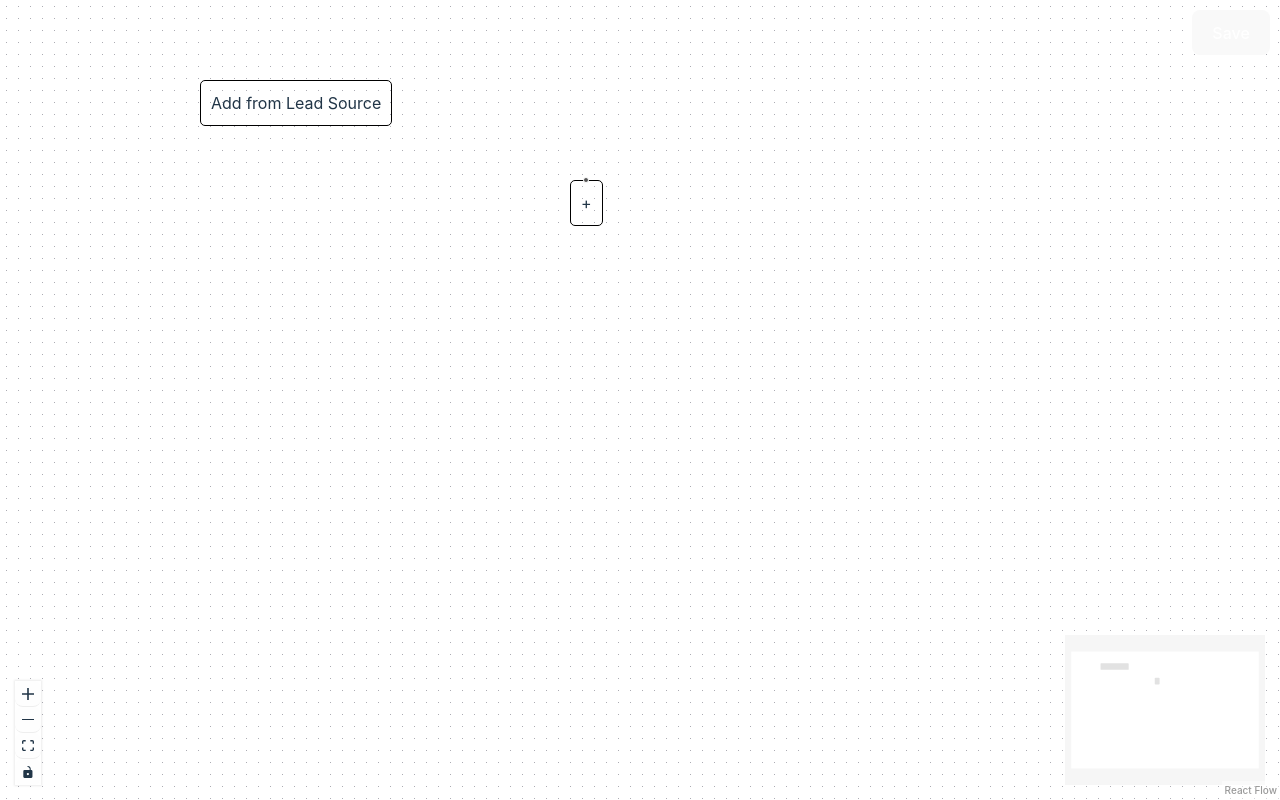
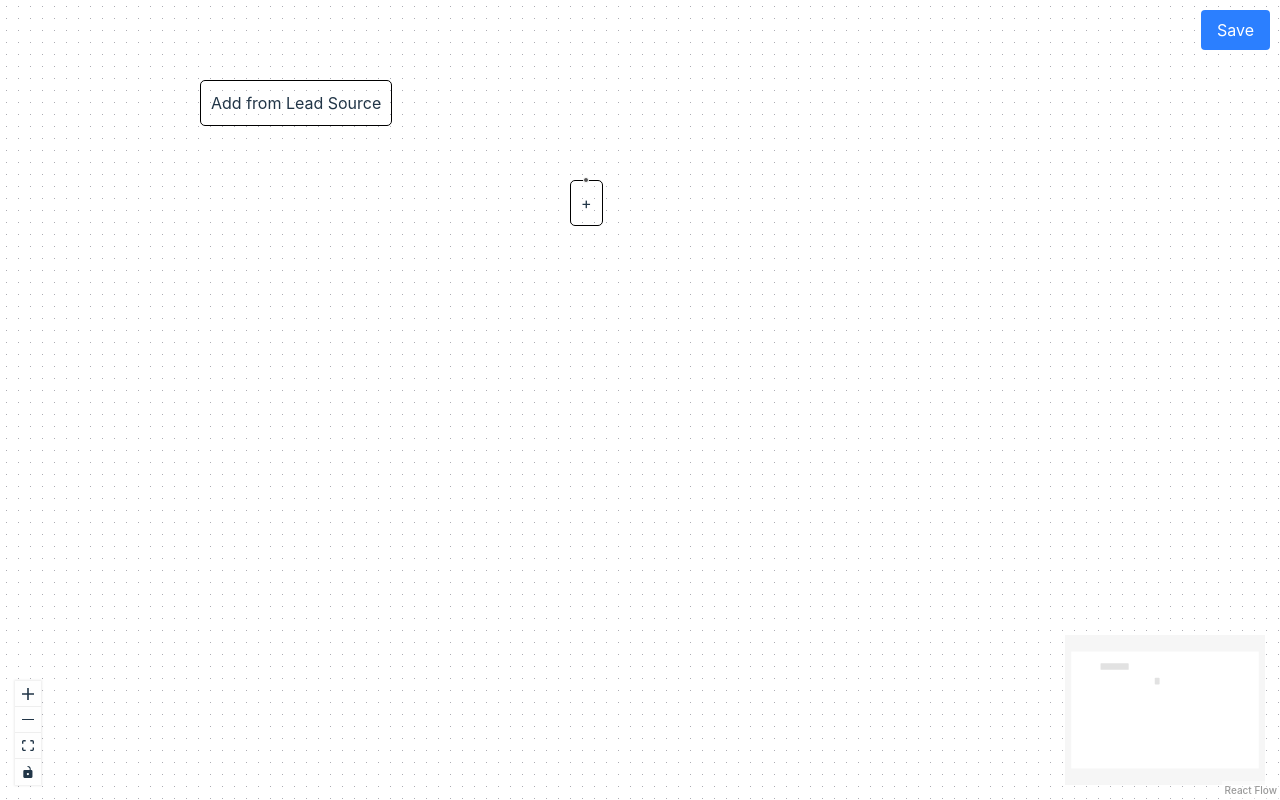
Before and after one commit to Rhythm1821/ProMailer, a React (Vite) app in the folder frontend/: page / in a window 1280 px wide. Built offline with nearby package versions, Linux system fonts and the light colour scheme; no server answers.

Commit message:
removed btn style from index.css and tailwind css props applied

```diff
--- a/frontend/src/App.jsx
+++ b/frontend/src/App.jsx
@@ -32,27 +32,25 @@ export default function App() {
 
   const onConnect = (params) => {
     setEdges((eds) => addEdge(params, eds));
-  }
+  };
 
   useFetchWorkflows(setNodes, setEdges);
-
 
   const onNodeClick = (e, node) => {
     if (node.type === 'leadSource') {
       const leadNodePresent = nodes && Array.isArray(nodes) && nodes.some((n) => n.type === 'leadNode');
       if (leadNodePresent) {
-        return
+        return;
       }
       setModalInfo({ isOpen: true, nodeId: node.id, nodeType: 'leadSource' });
     } else if (node.type === 'addNode') {
       setModalInfo({ isOpen: true, nodeId: node.id, nodeType: 'addNode' });
     }
-  }
+  };
 
   const addNewNode = (selectedData, nodeType, delayType) => {
     if (!nodes || !Array.isArray(nodes)) return;
     const newNodeId = crypto.randomUUID();
-    // Create the new node
     const newNode = {
       id: newNodeId,
       position: { x: 540, y: nodes.length * 100 },
@@ -66,46 +64,37 @@ export default function App() {
       type: nodeType === 'leadSource' ? 'leadNode' : nodeType === 'delay' ? 'delayNode' : 'templateNode',
     };
 
-    // Find the addNode node
     const currentAddNode = nodes.find((node) => node.id === 'addNode');
 
-
-    if (!currentAddNode) return
-    // Update the position of the addNode node
+    if (!currentAddNode) return;
     const updatedAddNode = {
       ...currentAddNode,
       position: { x: newNode.position.x, y: newNode.position.y + 200 },
     };
 
-    // Create the edge to connect the new node to the addNode node
     const newEdgeToAddNode = {
       id: `edge-${edges.length + 1}`,
       source: newNodeId,
       target: 'addNode',
     };
 
-    // Update the current lead or template based on the nodeType
-
     if (nodeType === 'leadSource') {
-      setCurrentLead(selectedData[0])
+      setCurrentLead(selectedData[0]);
     } else if (nodeType === 'addNode') {
-      setTemplates(prev => [...prev,selectedData[0]])
+      setTemplates((prev) => [...prev, selectedData[0]]);
     } else if (nodeType === 'delay') {
-      console.log("selectedData", selectedData);
-
-      setDelays(prev => [...prev,{time: selectedData, type: delayType}])
-
+      setDelays((prev) => [...prev, { time: selectedData, type: delayType }]);
     }
 
     setNodes((prevNodes) => {
-      if (!prevNodes) return []
+      if (!prevNodes) return [];
       const filteredNodes = prevNodes.filter((node) => node.id !== 'addNode');
       return [...filteredNodes, newNode, updatedAddNode];
     });
 
     setEdges((prevEdges) => {
-      if (!prevEdges) return []
-      if (nodeType !== "leadSource") {
+      if (!prevEdges) return [];
+      if (nodeType !== 'leadSource') {
         const updatedEdges = [...prevEdges];
         if (updatedEdges.length > 0) {
           updatedEdges[updatedEdges.length - 1] = {
@@ -121,11 +110,9 @@ export default function App() {
 
     setModalInfo({ isOpen: false, nodeId: null, nodeType: null });
   };
-  console.log(nodes, edges);
-
 
   return (
-    <div style={{ width: '100vw', height: '100vh' }}>
+    <div className="w-screen h-screen">
       <ReactFlow
         nodes={nodes}
         edges={edges}
@@ -133,7 +120,14 @@ export default function App() {
         onEdgesChange={onEdgesChange}
         onConnect={onConnect}
         onNodeClick={onNodeClick}
-        nodeTypes={{ addNode: AddNode, leadSource: LeadSource, sequenceStartNode: SequenceStartNode, leadNode: LeadNode, templateNode: TemplateNode, delayNode: DelayNode }}
+        nodeTypes={{
+          addNode: AddNode,
+          leadSource: LeadSource,
+          sequenceStartNode: SequenceStartNode,
+          leadNode: LeadNode,
+          templateNode: TemplateNode,
+          delayNode: DelayNode,
+        }}
       >
         <Controls />
         <MiniMap />
@@ -141,10 +135,11 @@ export default function App() {
       </ReactFlow>
 
       <button
-        style={{ position: 'absolute', top: '10px', right: '10px', color: '#fff' }}
+        className="absolute top-2.5 right-2.5 text-white bg-blue-500 px-4 py-2 rounded cursor-pointer"
         onClick={() => handleSave(nodes, edges, currentLead, templates, delays)}
-        type="submit">
-          Save
+        type="submit"
+      >
+        Save
       </button>
 
       {/* Render the modal */}
@@ -155,7 +150,6 @@ export default function App() {
         nodeType={modalInfo.nodeType}
         addNewNode={addNewNode}
       />
-
     </div>
   );
 }
--- a/frontend/src/components/buttons/EditAndRemoveNodeButton.jsx
+++ b/frontend/src/components/buttons/EditAndRemoveNodeButton.jsx
@@ -2,39 +2,19 @@ import { handleNodeEdit, handleNodeRemove } from "../../handlerFunctions/AppHand
 
 export default function EditAndRemoveNodeButton({ id, setNodes, setEdges }) {
     return (
-        <div style={{
-            position: 'absolute',
-            top: '-15px',
-            right: '-15px',
-            display: 'flex',
-            gap: '5px',
-          }}>
+        <div className="absolute -top-3.5 -right-3.5 flex gap-1.5">
             <button
               onClick={() => handleNodeEdit(id)}
-              style={{
-                padding: '4px 8px',
-                backgroundColor: '#007bff',
-                color: '#fff',
-                border: 'none',
-                borderRadius: '4px',
-                cursor: 'pointer',
-              }}
+              className="px-2 py-1 bg-blue-500 text-white border-none rounded cursor-pointer"
             >
               ✏️
             </button>
             <button
               onClick={() => handleNodeRemove(id, setNodes, setEdges)}
-              style={{
-                padding: '4px 8px',
-                backgroundColor: '#dc3545',
-                color: '#fff',
-                border: 'none',
-                borderRadius: '4px',
-                cursor: 'pointer',
-              }}
+              className="px-2 py-1 bg-red-600 text-white border-none rounded cursor-pointer"
             >
               X
             </button>
-          </div>
-    )
+        </div>
+    );
 }
--- a/frontend/src/index.css
+++ b/frontend/src/index.css
@@ -36,25 +36,6 @@ h1 {
   line-height: 1.1;
 }
 
-button {
-  border-radius: 8px;
-  border: 1px solid transparent;
-  padding: 0.6em 1.2em;
-  font-size: 1em;
-  font-weight: 500;
-  font-family: inherit;
-  background-color: #1a1a1a;
-  cursor: pointer;
-  transition: border-color 0.25s;
-}
-button:hover {
-  border-color: #646cff;
-}
-button:focus,
-button:focus-visible {
-  outline: 4px auto -webkit-focus-ring-color;
-}
-
 @media (prefers-color-scheme: light) {
   :root {
     color: #213547;
@@ -63,7 +44,4 @@ button:focus-visible {
   a:hover {
     color: #747bff;
   }
-  button {
-    background-color: #f9f9f9;
-  }
 }
```
